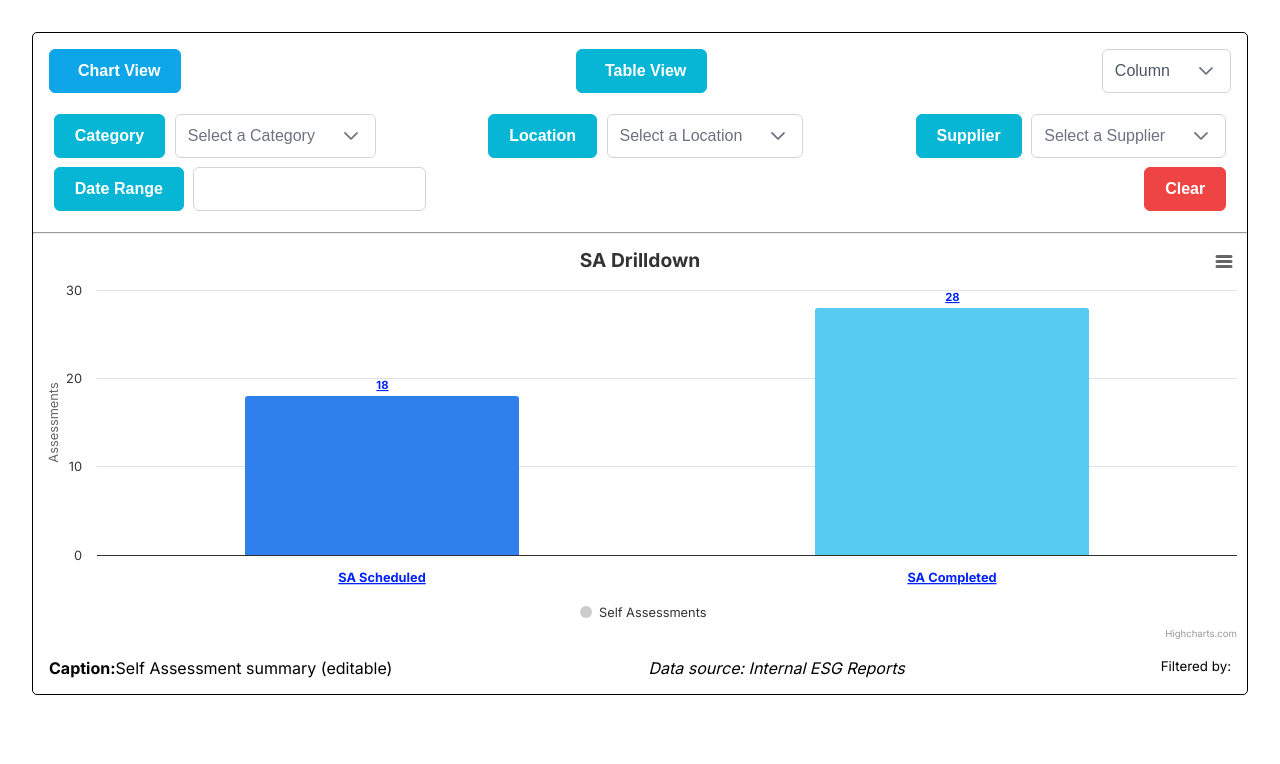
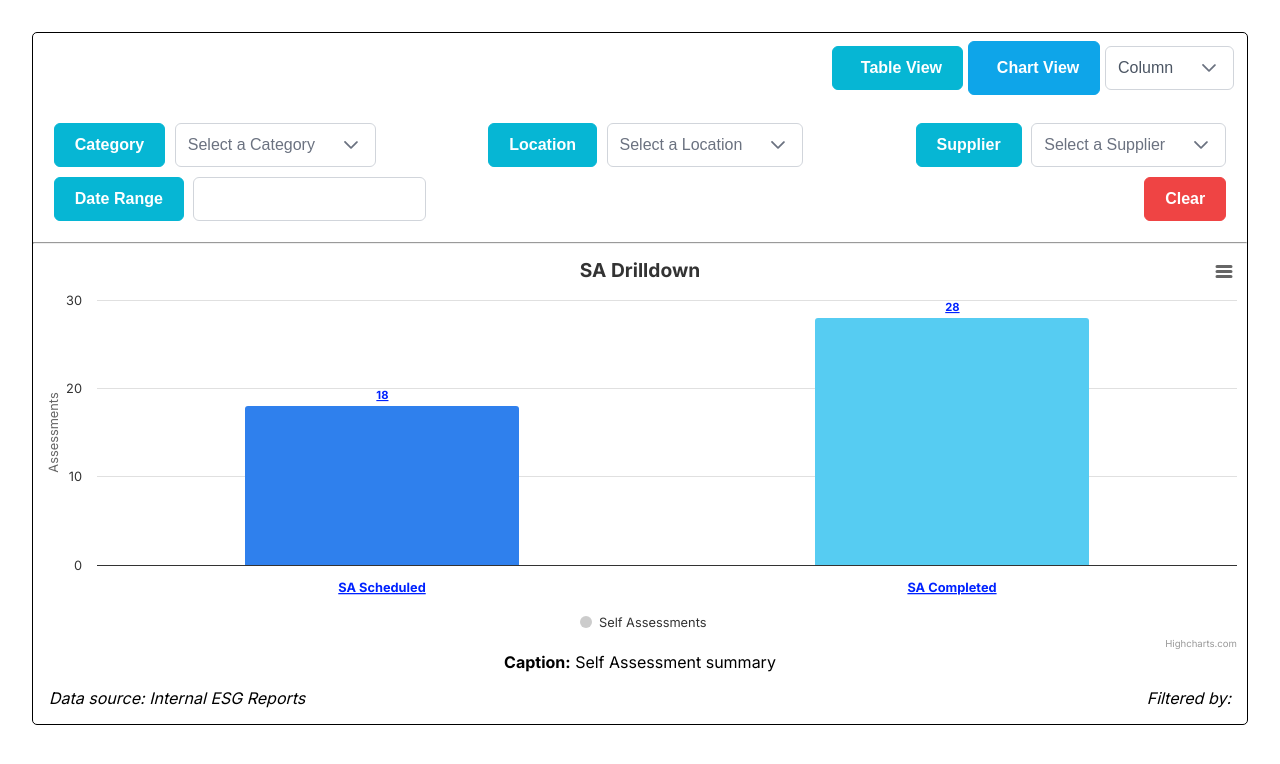
Before and after one commit to bishop254/react-high-charts, a React (Create React App) app: page / in a window 1280 px wide. Shown: the top 764 px of the page. Built offline with nearby package versions, Linux system fonts and the light colour scheme; a web font is replaced by a local one.

Commit message:
Updates on styling

```diff
--- a/src/App.css
+++ b/src/App.css
@@ -1,9 +1,8 @@
 @import url("https://fonts.googleapis.com/css2?family=Inter:wght@400;600;700&display=swap");
 
 body {
-  font-family: 'Inter', Roboto, sans-serif;
+  font-family: "Inter", Roboto, sans-serif;
 }
-
 
 .App {
   text-align: center;
@@ -39,11 +38,24 @@ body {
   display: flex;
   flex-direction: row;
   justify-content: space-between;
+  flex-wrap: wrap;
   margin: 1rem;
+}
+
+.filterTypeHeader {
+  display: flex;
+  flex-direction: row;
+  justify-content: flex-end;
   flex-wrap: wrap;
+  width: 100%;
+  padding: 0.5rem;
 }
 
 .filterHeader > div {
+  display: flex;
+}
+
+.filterTypeHeader > Button {
   display: flex;
 }
 
--- a/src/components/self-assessments.js
+++ b/src/components/self-assessments.js
@@ -30,8 +30,8 @@ function SelfAssessments() {
   const [modalData, setModalData] = useState([]);
   const [modalTitle, setModalTitle] = useState("");
 
-  const [chartType, setChartType] = useState("column"); // or "line", "area", etc.
-  const [viewMode, setViewMode] = useState("chart"); // or "table"
+  const [chartType, setChartType] = useState("column");
+  const [viewMode, setViewMode] = useState("chart");
 
   const chartRef = useRef(null);
 
@@ -60,22 +60,22 @@ function SelfAssessments() {
     },
     title: {
       text: "SA Drilldown",
-      style: { color: navigosPalette.neutral[0] }, // #333333
+      style: { color: navigosPalette.neutral[0] },
     },
     xAxis: {
       type: "category",
       labels: {
-        style: { color: navigosPalette.neutral[0] }, // #333333
+        style: { color: navigosPalette.neutral[0] },
       },
     },
     yAxis: {
       title: { text: "Assessments" },
-      labels: { style: { color: navigosPalette.neutral[0] } }, // #333333
-      gridLineColor: navigosPalette.neutral[3], // #E0E0E0
+      labels: { style: { color: navigosPalette.neutral[0] } },
+      gridLineColor: navigosPalette.neutral[3],
     },
     legend: {
       enabled: true,
-      itemStyle: { color: navigosPalette.neutral[0] }, // #333333
+      itemStyle: { color: navigosPalette.neutral[0] },
     },
     plotOptions: {
       series: {
@@ -105,8 +105,6 @@ function SelfAssessments() {
         },
       },
     },
-
-    colors: ["#2F80ED", "#56CCF2", "#27AE60"],
     tooltip: {
       backgroundColor: "#FFFFFF",
       borderColor: navigosPalette.primary,
@@ -218,18 +216,18 @@ function SelfAssessments() {
 
   return (
     <div className="chartDiv">
-      <div className="filterHeader">
+      <div className="filterTypeHeader">
+        <Button
+          label="Table View"
+          icon="pi pi-table"
+          onClick={() => setViewMode("table")}
+          className={viewMode === "table" ? "p-button-info" : " m-1"}
+        />
         <Button
           label="Chart View"
           icon="pi pi-chart-bar"
           onClick={() => setViewMode("chart")}
-          className={viewMode === "chart" ? "p-button-info" : ""}
-        />
-        <Button
-          label="Table View"
-          icon="pi pi-table"
-          onClick={() => setViewMode("table")}
-          className={viewMode === "table" ? "p-button-info" : ""}
+          className={viewMode === "chart" ? "p-button-info" : " m-1"}
         />
         <Dropdown
           value={chartType}
@@ -237,9 +235,14 @@ function SelfAssessments() {
             { label: "Column", value: "column" },
             { label: "Line", value: "line" },
             { label: "Bar", value: "bar" },
+            { label: "Pie", value: "pie" },
           ]}
-          onChange={(e) => setChartType(e.value)}
+          onChange={(e) => {
+            setChartType(e.value);
+            setViewMode("chart");
+          }}
           placeholder="Select Chart Type"
+          className="m-1"
         />
       </div>
 
@@ -334,15 +337,16 @@ function SelfAssessments() {
         </DataTable>
       )}
 
+      <div>
+        <div>
+          <strong>Caption:</strong> Self Assessment summary
+        </div>
         <div className="filterHeader">
-        <div>
-          <strong>Caption:</strong> Self Assessment summary (editable)
-        </div>
           <div>
             <em>Data source: Internal ESG Reports</em>
           </div>
           <div>
-          <small>
+            <em>
               Filtered by:{" "}
               {[
                 selectedCategory.length &&
@@ -358,7 +362,8 @@ function SelfAssessments() {
               ]
                 .filter(Boolean)
                 .join(" | ")}
-          </small>
+            </em>
+          </div>
         </div>
       </div>
 
```
Lines whose indentation alone changed are shown as unchanged.
